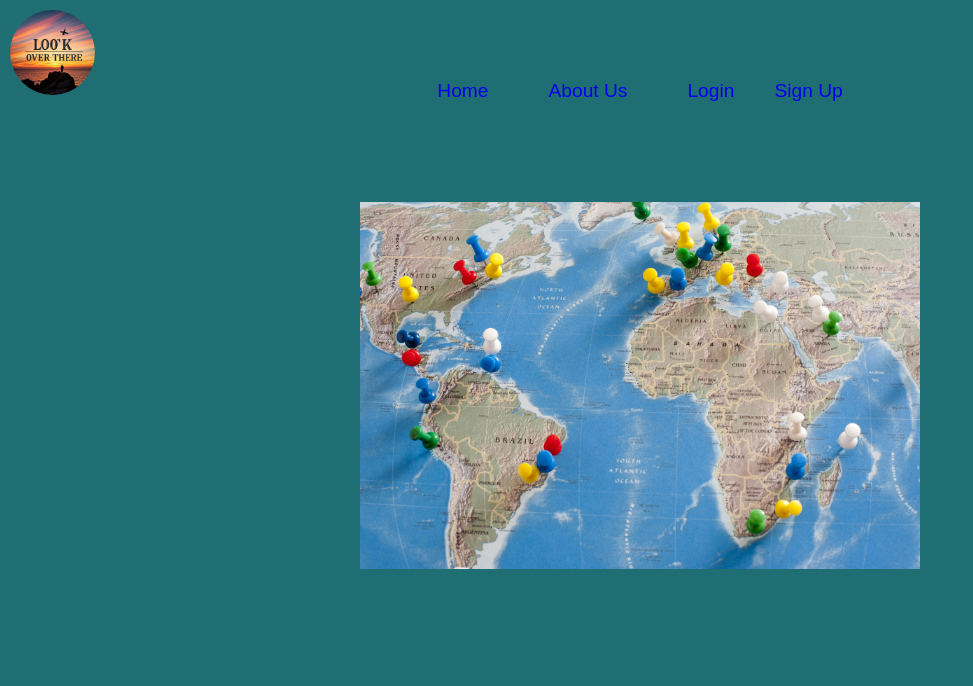
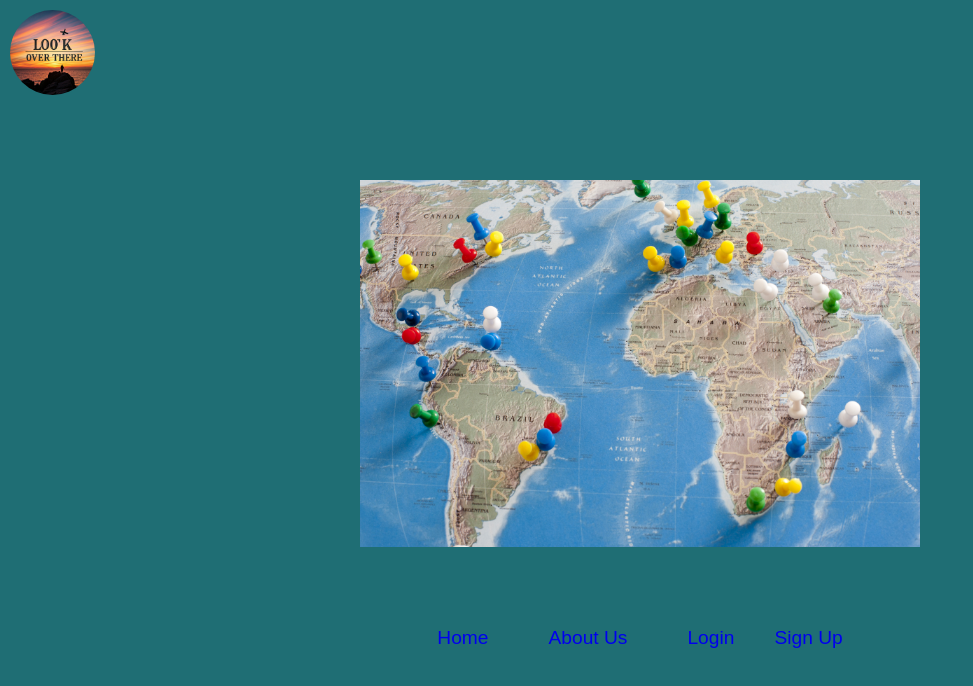
Before and after one commit to Godzelduh/look-over-there, a React (Vite) app in the folder client/: page /Profile in a window 1280 px wide. Shown: the top 686 px of the page, without its empty margins (0-973 px from the left). Built offline with nearby package versions, Linux system fonts and the light colour scheme.

Commit message:
git stash

```diff
--- a/client/src/App.tsx
+++ b/client/src/App.tsx
@@ -6,9 +6,16 @@ import {
   createHttpLink,
 } from '@apollo/client';
 import { setContext } from '@apollo/client/link/context';
-import { Outlet } from 'react-router-dom';
-
+import { Outlet, Route, Routes } from 'react-router-dom';
+import { isMobileDevice } from './utils/deviceType';
+import Home from "./pages/Home.tsx";
+import MobileHomePage from './pages/MobileHomePage.tsx';
+import About from "./pages/AboutUs.tsx";
+import MobileAboutPage from './pages/MobileAboutUs.tsx';
+import Profile from "./pages/Profile.tsx";
+import MobileProfilePage from './pages/MobileProfilePage.tsx';
 import Navbar from './components/Navbar.jsx';
+import React from "react";
 
 const httpLink = createHttpLink({
   uri: '/graphql',
@@ -33,13 +40,22 @@ const client = new ApolloClient({
   cache: new InMemoryCache(),
 });
 
-function App() {
+const App: React.FC = () => {
+  const isMobile = isMobileDevice();
+
   return (
-    <ApolloProvider client={client}>
-      <Navbar />
-      <Outlet />
-    </ApolloProvider>
+      <ApolloProvider client={client}>
+            <Routes>
+                <Route path="/" element={isMobile ? <MobileHomePage /> : <Home />} />
+                <Route path="/AboutUs" element={isMobile ? <MobileAboutPage /> : <About />} />
+                <Route path="/Profile" element={isMobile ? <MobileProfilePage /> : <Profile />} />
+                <Route path="/login" element={<Outlet />} />
+                <Route path="/signup" element={<Outlet />} />
+                {/* Add other routes here */}
+            </Routes>
+            <Navbar />
+      </ApolloProvider>
   );
-}
+};
 
 export default App;
--- /dev/null
+++ b/client/src/pages/MobileAboutUs.tsx
@@ -0,0 +1,7 @@
+import React from 'react';
+
+const MobileAboutUs: React.FC = () => {
+  return <div>Welcome to the Mobile About Us Page</div>;
+};
+
+export default MobileAboutUs;
--- /dev/null
+++ b/client/src/pages/MobileHomePage.tsx
@@ -0,0 +1,7 @@
+import React from 'react';
+
+const MobileHomePage: React.FC = () => {
+  return <div>Welcome to the Mobile Home Page</div>;
+};
+
+export default MobileHomePage;
--- /dev/null
+++ b/client/src/pages/MobileProfilePage.tsx
@@ -0,0 +1,7 @@
+import React from 'react';
+
+const MobileProfilePage: React.FC = () => {
+  return <div>Welcome to the Mobile Profile Page</div>;
+};
+
+export default MobileProfilePage;
--- /dev/null
+++ b/client/src/utils/deviceType.tsx
@@ -0,0 +1,9 @@
+export const isMobileDevice = (): boolean => {
+    const isMobile = /Mobi|Android/i.test(window.navigator.userAgent);
+    if (isMobile) {
+        console.log("Mobile Device");
+    } else {
+        console.log("Not Mobile Device");
+    }
+    return isMobile;
+};
```
